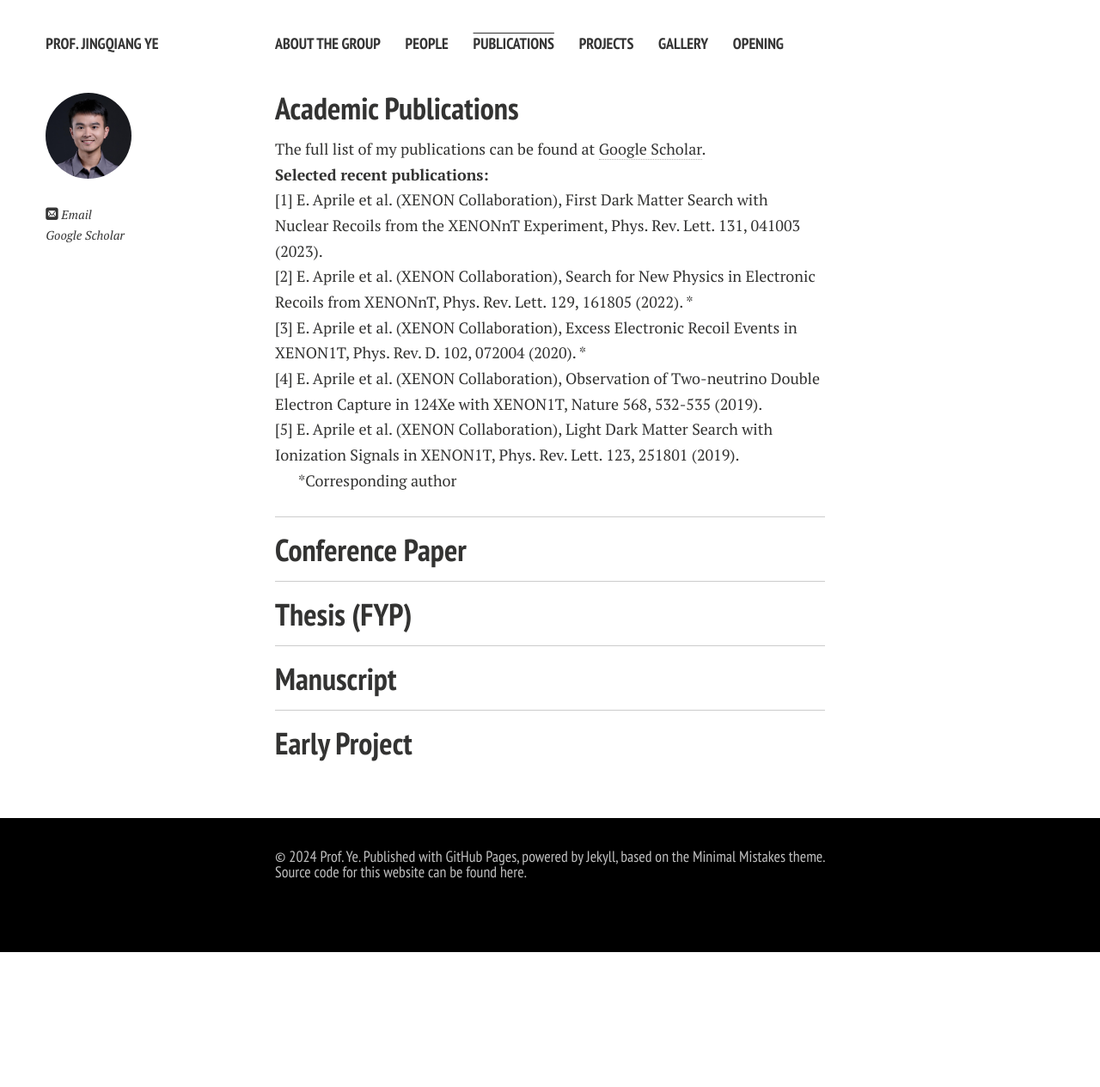
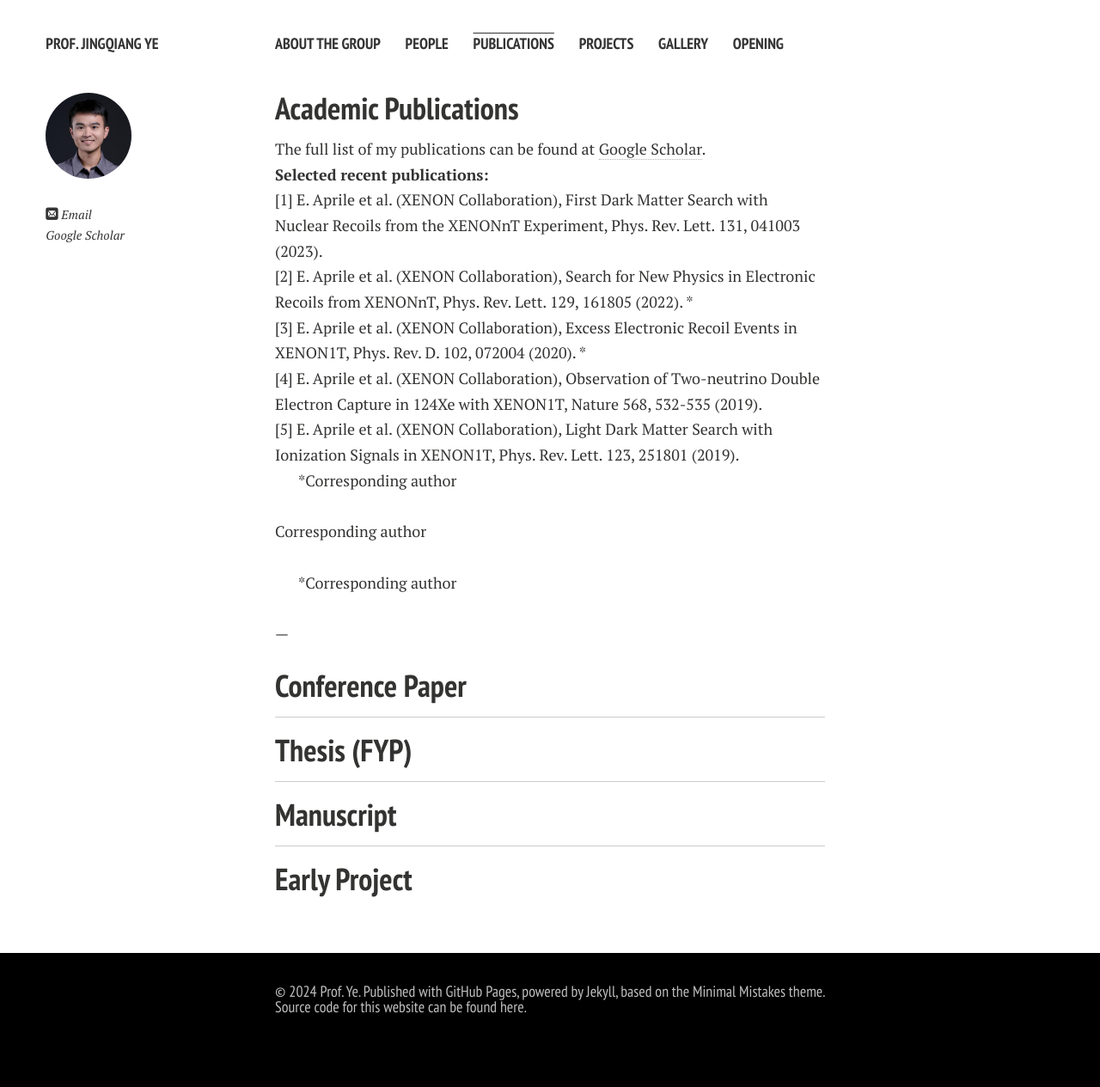
Before and after one commit to terteruu/terteruu.github.io, a Jekyll site: the page built from publications.md, in a window 1280 px wide. Shown: the whole page at 86% size. Built offline with Jekyll 4.4.1, drawn with Linux system fonts in a browser that asks for light colours; nearby versions of some CDN libraries; comment, search, counter and statistics services are not loaded; a style sheet for code colours, icons or effects is not loaded; before the commit the page ends 1108 px from its top, so only the background shows below that.

Commit message:
test <br> and *

```diff
--- a/publications.md
+++ b/publications.md
@@ -11,8 +11,10 @@ The full list of my publications can be found at [Google Scholar](https://schola
 [3] E. Aprile et al. (XENON Collaboration), Excess Electronic Recoil Events in XENON1T, Phys. Rev. D. 102, 072004 (2020). *<br>
 [4] E. Aprile et al. (XENON Collaboration), Observation of Two-neutrino Double Electron Capture in 124Xe with XENON1T, Nature 568, 532-535 (2019).<br>
 [5] E. Aprile et al. (XENON Collaboration), Light Dark Matter Search with Ionization Signals in XENON1T, Phys. Rev. Lett. 123, 251801 (2019).<br>
-<p>*Corresponding author</p>
-
+<p>*Corresponding author</p><br>
+Corresponding author<br>
+<br>
+<p>*Corresponding author</p><br>
 ---
 
 ## Conference Paper
```
